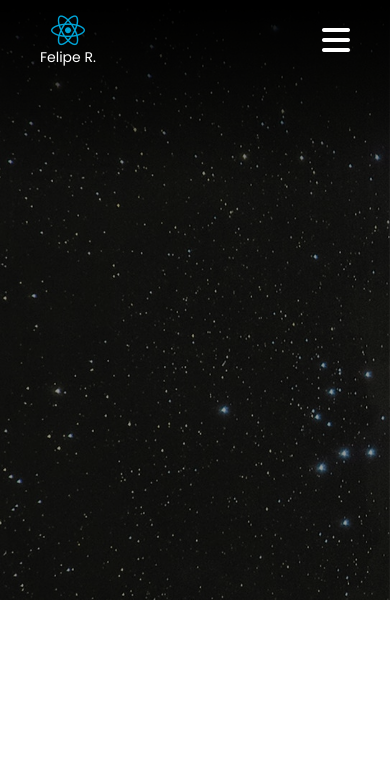
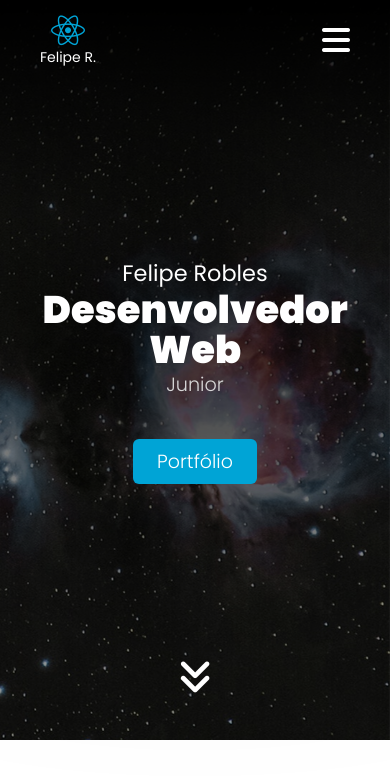
Before and after one commit to Feliith/landing-page-react-1.0, a React (Create React App) app: page / in a window 390 px wide. Shown: the top 778 px of the page. Built offline with nearby package versions, Linux system fonts and the light colour scheme.

Commit message:
home update

```diff
--- a/src/App.css
+++ b/src/App.css
@@ -12,4 +12,10 @@
     text-decoration: none;
     font-size: 19px;
     font-weight: 300;
+    transition: .3s;
 }
+
+.portfolio-btn:hover {
+    filter: brightness(80%);
+    -webkit-filter: brightness(80%);
+}
--- a/src/components/Home/Home.css
+++ b/src/components/Home/Home.css
@@ -1,9 +1,15 @@
 
 .home {
     background: linear-gradient(#000, transparent 30%);
+    color: #fff;
     width: 100%;
-    height: 600px;
+    height: 620px;
     position: relative;
+    display: flex;
+    align-items: center;
+    justify-content: center;
+    text-align: center;
+    padding: 32px;
 }
 
 .home-bg {
@@ -13,6 +19,94 @@
     background: url(../../images/background.jpg);
     background-size: cover;
     background-attachment: fixed;
+    background-position: center;
     z-index: -1;
     filter: brightness(60%);
 }
+
+.home-text {
+    display: flex;
+    align-items: center;
+    justify-content: center;
+    flex-direction: column;
+    position: relative;
+}
+
+.home-text-bg {
+    background: #000000ce;
+    position: absolute;
+    width: 110%;
+    height: 110%;
+    z-index: -1;
+    filter: blur(120px);
+}
+
+.home-text h2 {
+    font-weight: 400;
+    font-size: 1.8em;
+}
+
+.home-text h1 {
+    font-size: 4em;
+    font-weight: 900;
+    line-height: 50px;
+}
+
+.home-text h3 {
+    color: #d6d6d6;
+    font-size: 1.4em;
+    font-weight: 300;
+}
+
+.home-text .portfolio-btn {
+    margin-top: 40px;
+}
+
+.home-arrows {
+    width: 50px;
+    height: 50px;
+    position: absolute;
+    bottom: 28px;
+    animation: UpDown alternate infinite 1s;
+}
+
+.home-arrows i {
+    color: #fff;
+    font-size: 38px;
+}
+
+@keyframes UpDown {
+    from {
+        transform: translateY(0);
+    } to {
+        transform: translateY(8px);
+    }
+}
+
+@media screen and (max-width: 600px) {
+    .home {
+        height: 740px;
+    }
+    .home-text h2 {
+        font-size: 1.6em;
+    }
+    .home-text h1 {
+        font-size: 3em;
+        line-height: 40px;
+    }
+    .home-arrows {
+        bottom: 40px;
+    }
+}
+
+@media screen and (max-width: 450px) {
+    .home-text h2 {
+        font-size: 1.4em;
+    }
+    .home-text h1 {
+        font-size: 2.4em;
+    }
+    .home-text h3 {
+        font-size: 1.2em;
+    }
+}
--- a/src/components/Home/Home.jsx
+++ b/src/components/Home/Home.jsx
@@ -2,11 +2,24 @@
 
 import React from 'react'
 
+import PortfolioBtn from '../PortfolioBtn'
 
 const Home = () => {
   return (
     <div className='home' id='home'>
       <span className="home-bg"></span>
+
+      <div className="home-text">
+        <span className='home-text-bg'></span>
+        <h2>Felipe Robles</h2>
+        <h1>Desenvolvedor <br/> Web</h1>
+        <h3>Junior</h3>
+        <PortfolioBtn />
+      </div>
+
+      <a href="#gallery" className="home-arrows">
+        <i className="fa-solid fa-angles-down"></i>
+      </a>
     </div>
   )
 }
--- a/src/components/Navbar/Navbar.css
+++ b/src/components/Navbar/Navbar.css
@@ -63,6 +63,15 @@
     text-decoration: none;
 }
 
+.nav-link {
+    transition: .3s;
+    list-style: none;
+}
+
+.nav-link:hover {
+    transform: scale(.94);
+}
+
 @media screen and (max-width: 1000px) {
     .navbar .portfolio-btn {
         display: none;
@@ -117,10 +126,4 @@
     .nav-link a:hover {
         background: #000;
     }
-    .portfolio-btn {
-        padding: 20px 80px;
-        font-size: 22px;
-        font-weight: 400;
-        margin-top: 20px;
-    }
 }
```
Lines whose indentation alone changed are shown as unchanged.
